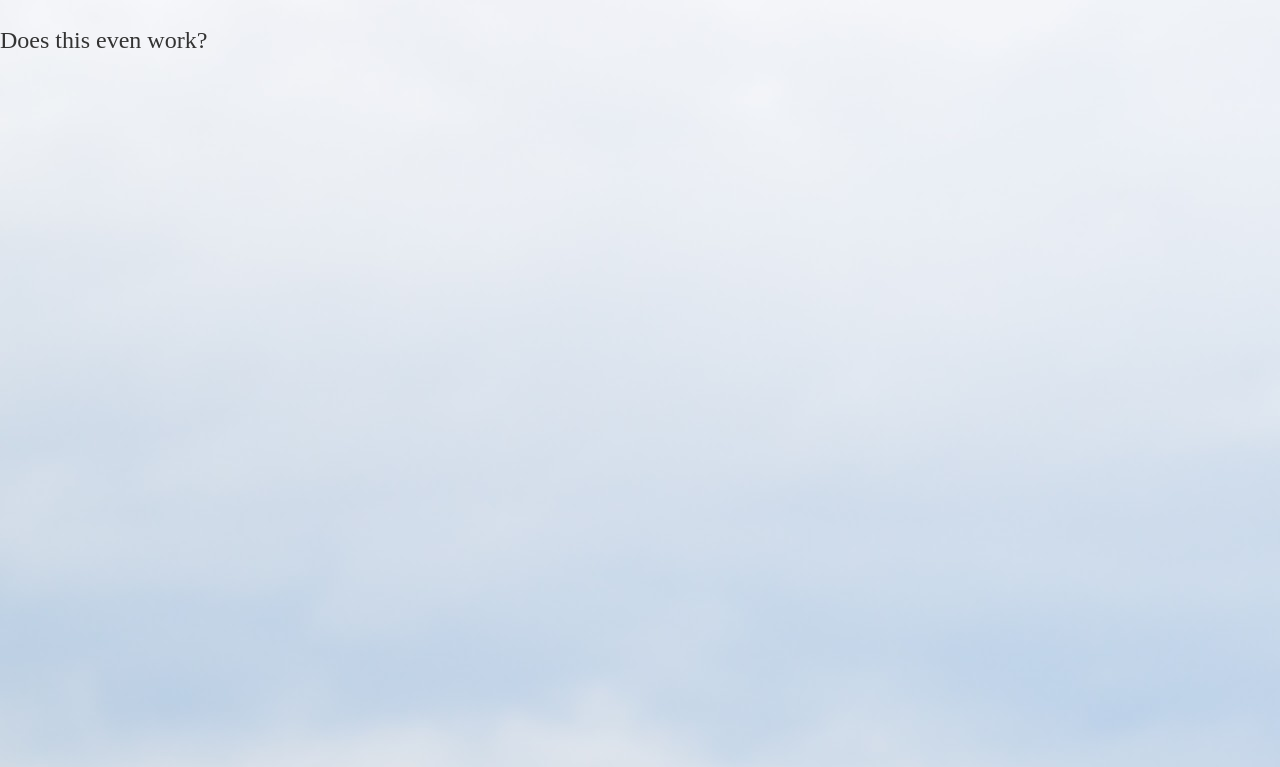
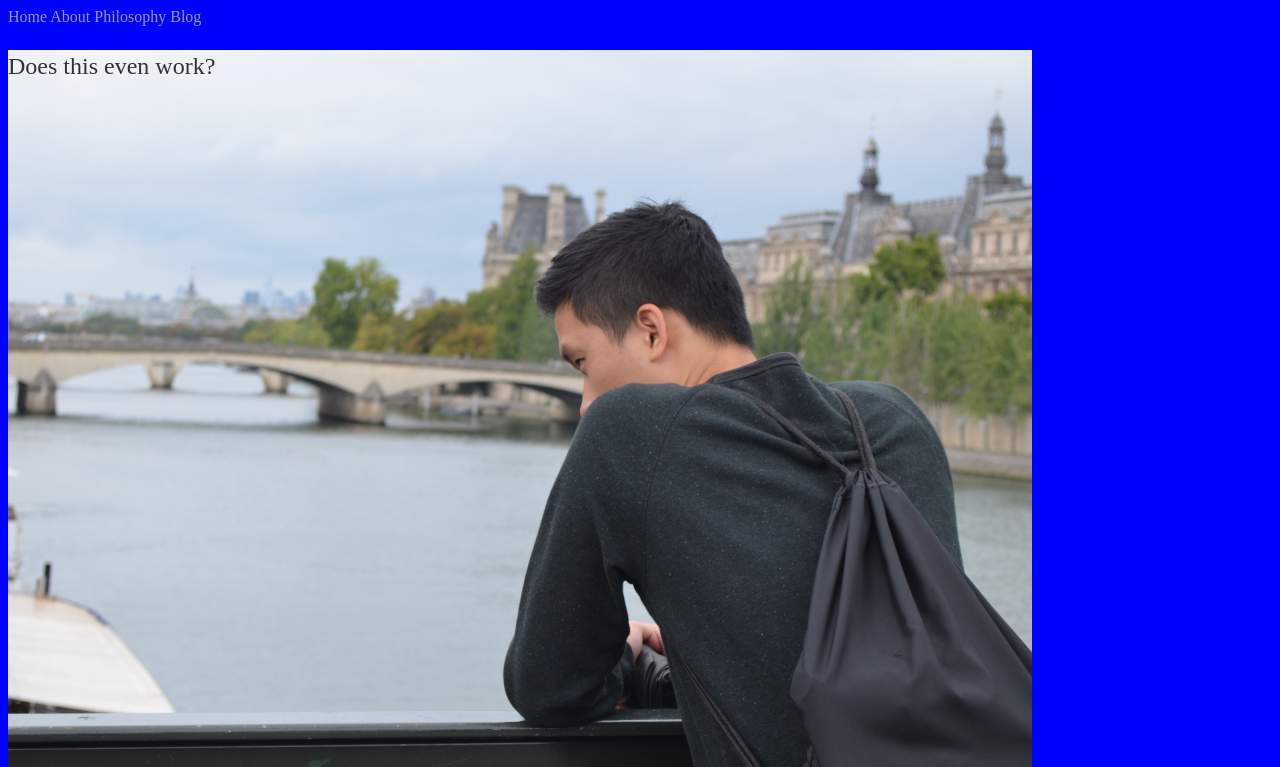
Before and after one commit to nickwyl/nickwyl.github.io, a plain HTML site: page index.html in a window 1280 px wide. Shown: the top 767 px of the page. Drawn offline with Linux system fonts and the light colour scheme.

Commit message:
Update main.css

```diff
--- a/css/main.css
+++ b/css/main.css
@@ -6,28 +6,27 @@
 
 .banner {
     background-image: url("images/DSC_2237 copy.jpg");
-  /*  background-size: cover;
+  background-size: cover;
     background-position: top center;
     width: 1024px;
-    height: 100%;
+    height: 1024px;
     background-attachment: fixed;
-  */
 
-    /* Set rules to fill background */
+  /*
   min-height: 100%;
   min-width: 1024px;
 
-  /* Set up proportionate scaling */
   width: 100%;
   height: auto;
 
-  /* Set up positioning */
   position: fixed;
   top: 0;
   left: 0;
 
   background-repeat: no-repeat;
   background-attachment: fixed;
+*/
+
 }
 
 nav ul, footer ul {
```
